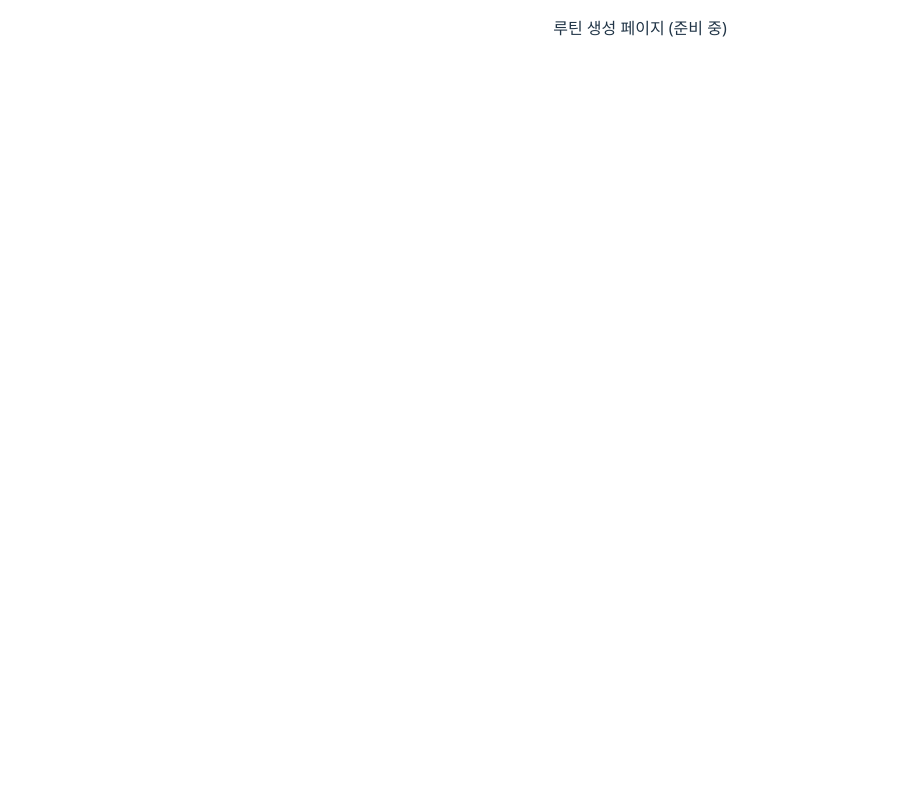
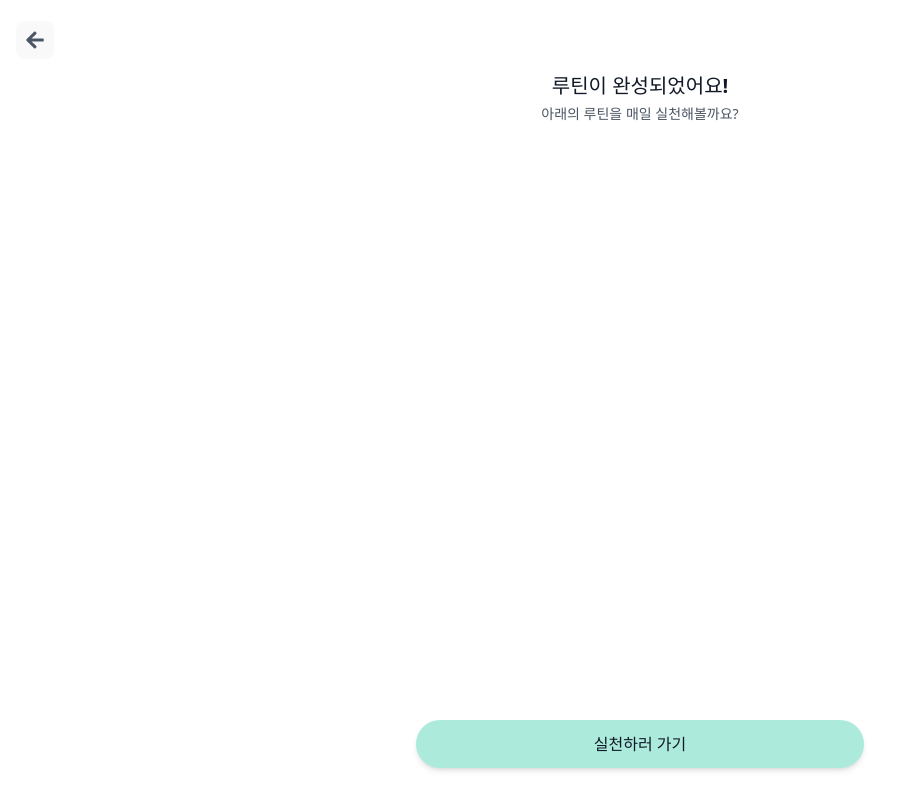
Before and after one commit to HANN-Creator/seongjangton-front, a React (Vite) app in the folder vite-tailwind-template/: page /routine/create in a window 1280 px wide. Shown: the whole page, without its empty margins (0-901 px from the left). Built offline with nearby package versions, Linux system fonts and the light colour scheme.

Commit message:
주석 추가 및 루틴 생성 페이지 코드 합침

```diff
--- a/vite-tailwind-template/src/App.jsx
+++ b/vite-tailwind-template/src/App.jsx
@@ -21,7 +21,6 @@ export default function App() {
     <BrowserRouter>
       {/* 로그인 전용 화면 */}
       <Routes>
-        <Route path="/" element={<Remind />} />
         <Route path="/login" element={<LoginPage />} />
         <Route path="/kakao" element={<OAuthCallbackPage />} />
         <Route path="/userinfo" element={<UserInfoPage />} />
@@ -42,7 +41,7 @@ export default function App() {
                     <Route path="/routine/:id" element={<RoutineDetail />} />
                     <Route path="/profile" element={<Profile />} />
                     <Route path="/report" element={<Report />} />
-
+                    <Route path="/remind" element={<Remind />} />
                     <Route path="*" element={<NotFound />} />
                   </Routes>
                 </main>
--- a/vite-tailwind-template/src/pages/Remind.jsx
+++ b/vite-tailwind-template/src/pages/Remind.jsx
@@ -4,10 +4,12 @@ import NextButton from "../components/NextButton";
 import FeedbackModal from "../components/FeedbackModal";
 
 const Remind = () => {
+  // 선택된 항목 상태 관리
   const [selectedDifficulty, setSelectedDifficulty] = useState("");
   const [selectedReason, setSelectedReason] = useState("");
-  const [showModal, setShowModal] = useState(false);
+  const [showModal, setShowModal] = useState(false); // 모달 표시 여부
 
+  // 질문 항목 배열
   const difficulties = ["시간 부족", "의욕 부족", "낮은 동기부여", "효과 부족"];
   const reasons = [
     "목표에 맞는 루틴 구성",
@@ -15,6 +17,8 @@ const Remind = () => {
     "스스로에 대한 피드백",
     "뚜렷한 목표 설정",
   ];
+
+  // 항목별 피드백 텍스트 매핑
   const feedbackMap = {
     "시간 부족": {
       title: "시간이 부족하셨나요?",
@@ -37,35 +41,42 @@ const Remind = () => {
       body: "루틴이 현재 목표 달성에 어떤 도움을 주고 있는지 되짚어보세요. 목표에 적합한 루틴은 동기를 유지시켜 줘요.",
     },
     성취감: {
-      title: "작은 성취를 느낄 수 있었나요?",
+      title: "성취감",
       body: "스스로에게 작지만 의미 있는 보상을 시도해보세요. 성취의 기쁨은 루틴 지속의 큰 힘이 돼요.",
     },
     "스스로에 대한 피드백": {
-      title: "스스로를 돌아볼 기회가 있었나요?",
+      title: "스스로에 대한 피드백",
       body: "루틴을 하며 느끼는 점을 기록해보세요. 루틴의 가치와 의미를 발견할 수 있어요.",
     },
     "뚜렷한 목표 설정": {
-      title: "명확한 목표가 있었나요?",
+      title: "뚜렷한 목표 설정",
       body: "명확하고 방향성 있는 목표는 루틴 실천의 강력한 이유가 될 수 있어요.",
     },
   };
 
+  // 버튼 하나만 선택되도록 토글 로직
   const selectSingle = (item, setter) => {
     setter((prev) => (prev === item ? "" : item));
   };
 
+  // 버튼 공통 스타일 클래스
   const baseBtnClass =
     "h-[40px] w-auto px-3 mb-[2px] rounded-[8px] text-[16px] text-center font-normal text-[#3B4159] bg-white border border-[#EBEBEB] outline-none focus:outline-none hover:border-[#898D9E] transition-all flex items-center justify-center";
 
+  // 선택된 버튼 스타일 클래스
   const selectedBtnClass =
     "bg-[#F3F6FB] border-[2px] !border-[#898D9E] text-[#3B4159]";
 
   return (
     <div className=" w-full flex justify-center bg-white mt-[80px]">
       <div className="w-full max-w-[360px] relative">
+        {/* 상단 제목 헤더 */}
         <Header title="되돌아보기" />
+
+        {/* 질문 영역과 하단 버튼을 감싸는 컨테이너 */}
         <div className="h-[800px] justify-between flex flex-col">
-          <div className="px-5 ">
+          <div className="px-5">
+            {/* 타이틀 및 설명 */}
             <h2 className="text-[20px] font-semibold text-[#3B4159] mb-1">
               나를 되돌아볼 수 있는 시간이에요.
             </h2>
@@ -73,6 +84,7 @@ const Remind = () => {
               이번 달 나의 모습을 떠올리며 아래의 질문에 답변을 선택해 주세요.
             </p>
 
+            {/* 첫 번째 질문 - 어려웠던 점 */}
             <div className="mb-12">
               <h3 className="text-[#3B4159] text-sm font-medium mb-4">
                 루틴을 실천할 때 가장 어려웠던 점은 무엇인가요?
@@ -92,6 +104,7 @@ const Remind = () => {
               </div>
             </div>
 
+            {/* 두 번째 질문 - 지속 가능 이유 */}
             <div className="mb-[22px]">
               <h3 className="text-[#3B4159] text-sm font-medium mb-4">
                 루틴을 계속 이어갈 수 있었던 이유는 무엇인가요?
@@ -111,18 +124,22 @@ const Remind = () => {
               </div>
             </div>
           </div>
+
+          {/* 답변 완료 버튼 */}
           <div className="mb-[42px]">
             <NextButton
               label="답변 완료"
               onClick={() => setShowModal(true)}
-              disabled={!selectedDifficulty || !selectedReason}
+              disabled={!selectedDifficulty || !selectedReason} // 두 항목 모두 선택해야 활성화
             />
           </div>
         </div>
       </div>
+
+      {/* 피드백 모달 */}
       {showModal && (
         <FeedbackModal
-          selectedDifficulties={[selectedDifficulty]}
+          selectedDifficulties={[selectedDifficulty]} // 배열 형태로 전달
           selectedReasons={[selectedReason]}
           feedbackMap={feedbackMap}
           onClose={() => setShowModal(false)}
--- a/vite-tailwind-template/src/pages/RoutineCreate.jsx
+++ b/vite-tailwind-template/src/pages/RoutineCreate.jsx
@@ -1,6 +1,65 @@
-// src/pages/RoutineCreate.jsx
 import React from "react";
+import { useNavigate, useLocation } from "react-router-dom";
+import { FaArrowLeft } from "react-icons/fa";
+import DoneIcon from "../assets/Done.png";
 
 export default function RoutineCreate() {
-  return <p className="p-4 text-center">루틴 생성 페이지 (준비 중)</p>;
+  const navigate = useNavigate();
+  const { state } = useLocation();
+  const routines = state?.routines || [];
+
+  return (
+    <div className="min-h-screen flex flex-col bg-white px-4 pt-4">
+      {/* 뒤로가기 버튼 */}
+      <div className="h-12 flex items-center">
+        <button onClick={() => navigate(-1)} className="p-2">
+          <FaArrowLeft size={20} className="text-gray-600" />
+        </button>
+      </div>
+
+      {/* 제목 및 안내 텍스트 */}
+      <h1 className="text-center text-xl font-semibold text-gray-900 mt-2">
+        루틴이 완성되었어요!
+      </h1>
+      <p className="mt-1 text-center text-sm text-gray-600">
+        아래의 루틴을 매일 실천해볼까요?
+      </p>
+
+      {/* 루틴 리스트 */}
+      <div className="mt-6 space-y-3 flex-1">
+        {routines.map((r) => (
+          <div
+            key={r.id}
+            className="relative w-full max-w-[280px] mx-auto bg-white border border-gray-200 rounded-lg shadow"
+          >
+            {/* 체크 아이콘: 박스 외곽에 절대 위치 */}
+            <img
+              src={DoneIcon}
+              alt="완료 아이콘"
+              className="absolute -left-8 top-1/2 transform -translate-y-1/2 w-6 h-6"
+            />
+            {/* 루틴 아이콘과 텍스트 */}
+            <div className="flex items-center pl-4 py-3">
+              {r.icon && (
+                <img
+                  src={r.icon}
+                  alt={r.label}
+                  className="w-6 h-6 mr-3 flex-shrink-0"
+                />
+              )}
+              <span className="text-base text-gray-900">{r.label}</span>
+            </div>
+          </div>
+        ))}
+      </div>
+
+      {/* 실천하러 가기 버튼 */}
+      <button
+        onClick={() => navigate("/")}
+        className="mb-8 w-full max-w-md h-12 bg-[#ACEBDC] rounded-full mx-auto text-center text-gray-900 font-medium shadow-md"
+      >
+        실천하러 가기
+      </button>
+    </div>
+  );
 }
```
